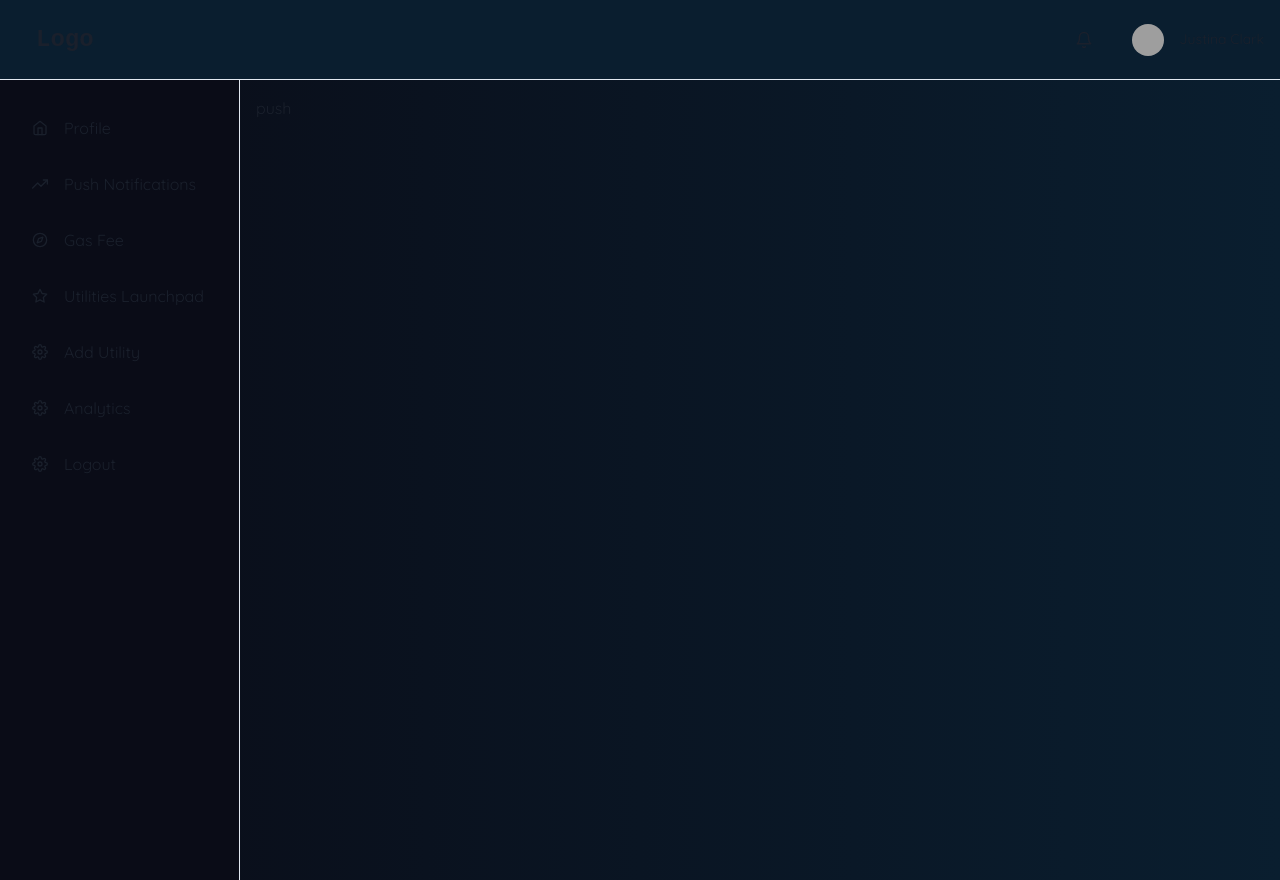
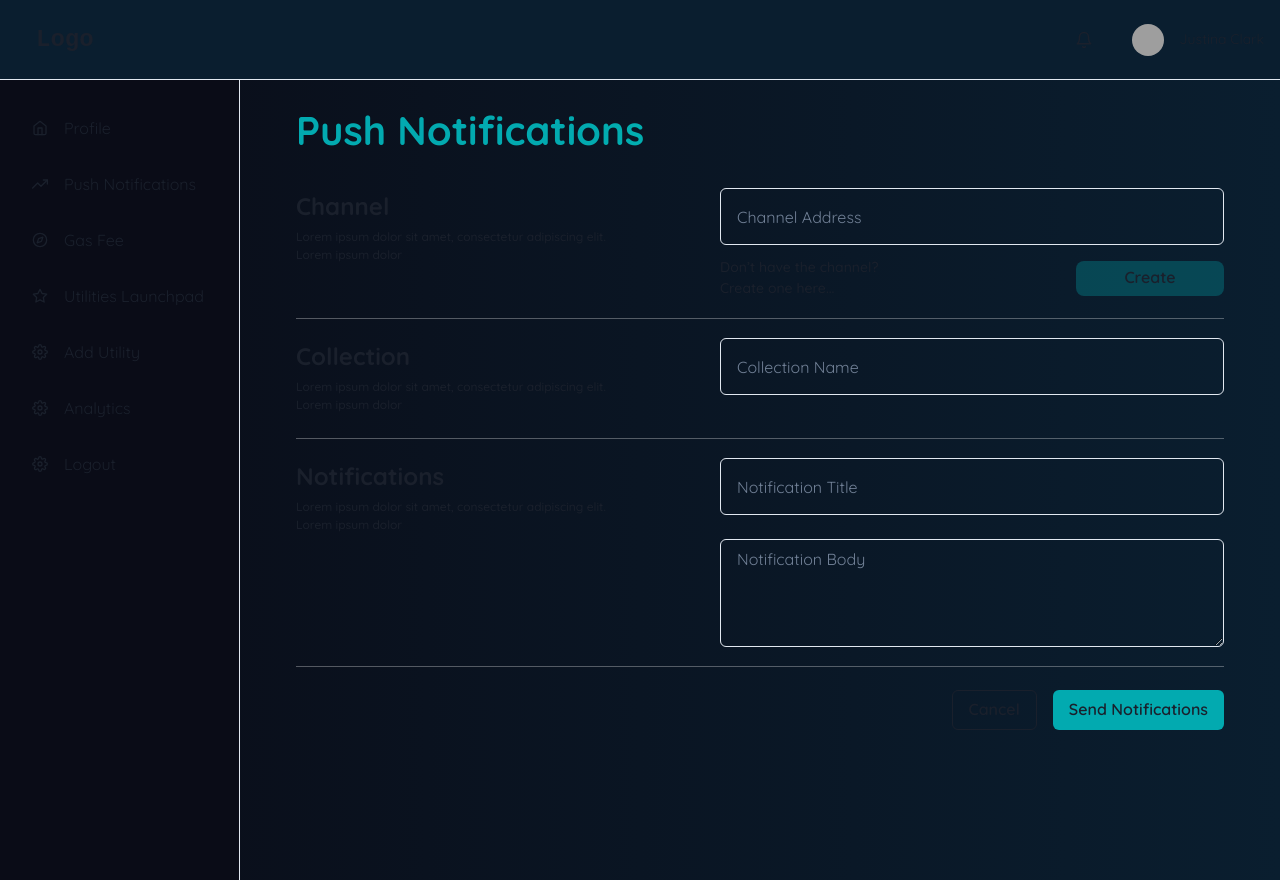
Before and after one commit to lazyfuhrer/strive-network-task, a Next.js app: page /push in a window 1280 px wide. Built offline with nearby package versions, Linux system fonts and the light colour scheme; grey boxes are pictures that could not be loaded.

Commit message:
feat: created biconmy and push pages

```diff
--- a/src/pages/biconomy.tsx
+++ b/src/pages/biconomy.tsx
@@ -1,8 +1,8 @@
-import { Box, Button, Divider, FormControl, FormLabel, Input, Select, Stack, Text, Textarea } from '@chakra-ui/react';
+import { Box, Button, Divider, FormControl, FormLabel, Input, Select, Stack, StackDivider, Text, Textarea } from '@chakra-ui/react';
 
 export default function Biconomy() {
   return (
-    <Stack p={10} spacing={18}>
+    <Stack p={10} spacing={18} divider={<StackDivider borderColor='rgba(255, 255, 255, 0.3)' />}>
       <Stack
         direction={{ base: 'column', md: 'row' }}
         spacing={{ base: 5, md: 10 }}
@@ -49,7 +49,7 @@ export default function Biconomy() {
           </Box>
         </Box>
       </Stack>
-      <Divider />
+
       <Stack
         direction={{ base: 'column', md: 'row' }}
         spacing={{ base: 5, md: 10 }}
--- a/src/pages/push.tsx
+++ b/src/pages/push.tsx
@@ -1,9 +1,94 @@
-import { Text } from '@chakra-ui/react'
+import { Box, Button, ButtonGroup, Flex, FormControl, Input, Stack, StackDivider, Text, Textarea } from '@chakra-ui/react'
 
 export default function Push() {
   return (
-    <>
-        <Text>push</Text>
-    </>
-  )
+    <Box pl={10} pr={10} pt={1}>
+      <Text fontSize={{base: '35px', md: '40px'}} fontWeight={700} style={{ background: 'linear-gradient(90deg, #02AAB0 30.18%, #00CDAC 95.88%)', WebkitBackgroundClip: 'text', color: 'transparent'}}>Push Notifications</Text>
+      <Stack mt={7} direction='column' spacing={19} divider={<StackDivider borderColor='rgba(255, 255, 255, 0.3)' />}>
+        <Stack direction={{ base: 'column', md: 'row' }}>
+          <Box flex={1} pr={{ base: 0, md: 10 }}>
+            <Text fontSize={['20px', '24px']} fontWeight={700} mb={1}>
+              Channel
+            </Text>
+            <Box maxW="316px">
+              <Text fontSize={['10px', '12px']} fontWeight={500}>
+                Lorem ipsum dolor sit amet, consectetur adipiscing elit. Lorem ipsum dolor
+              </Text>
+            </Box>
+          </Box>
+          <Box flex={{ base: 1, md: 'none' }} pl={{ base: 0, md: 10 }}>
+            <FormControl mb={3}>
+              <Input
+                placeholder='Channel Address'
+                w={['100%', '100%', '304px', '504px']}
+                h='57px'
+              />
+            </FormControl>
+            <Flex justifyContent="space-between" alignItems="center">
+              <Text fontSize={'14px'} fontWeight={500} w={'159px'}>Don’t have the channel? Create one here...</Text>
+              <Button borderRadius={'8px'} w={'148px'} h={'35px'} bgColor={'rgba(2, 170, 176, 0.3)'}>Create</Button>
+            </Flex>
+          </Box>
+        </Stack>
+
+        <Stack direction={{ base: 'column', md: 'row' }}>
+          <Box flex={1} pr={{ base: 0, md: 10 }}>
+            <Text fontSize={['20px', '24px']} fontWeight={700} mb={1}>
+              Collection
+            </Text>
+            <Box maxW="316px">
+              <Text fontSize={['10px', '12px']} fontWeight={500}>
+                Lorem ipsum dolor sit amet, consectetur adipiscing elit. Lorem ipsum dolor
+              </Text>
+            </Box>
+          </Box>
+          <Box pl={{ base: 0, md: 10 }}>
+            <FormControl mb={6}>
+              <Input
+                placeholder='Collection Name'
+                w={['100%', '100%', '304px', '504px']}
+                h='57px'
+              />
+            </FormControl>
+          </Box>
+        </Stack>
+
+        <Stack direction={{ base: 'column', md: 'row' }}>
+          <Box flex={1} pr={{ base: 0, md: 10 }}>
+            <Text fontSize={['20px', '24px']} fontWeight={700} mb={1}>
+              Notifications
+            </Text>
+            <Box maxW="316px">
+              <Text fontSize={['10px', '12px']} fontWeight={500}>
+                Lorem ipsum dolor sit amet, consectetur adipiscing elit. Lorem ipsum dolor
+              </Text>
+            </Box>
+          </Box>
+          <Box pl={{ base: 0, md: 10 }}>
+            <FormControl mb={6}>
+              <Input
+                placeholder='Notification Title'
+                w={['100%', '100%', '304px', '504px']}
+                h='57px'
+              />
+            </FormControl>
+            <FormControl>
+              <Textarea
+                placeholder='Notification Body'
+                w={['100%', '100%', '304px', '504px']}
+                h='108px'
+              />
+            </FormControl>
+          </Box>
+        </Stack>
+
+        <Flex mt={1} minWidth='max-content' alignItems='center' justifyContent='flex-end' gap='2'>
+          <ButtonGroup gap='2'>
+            <Button bgColor={'transparent'} border={'1px'}>Cancel</Button>
+            <Button bgColor={'rgba(2, 170, 176, 1)'}>Send Notifications</Button>
+          </ButtonGroup>
+        </Flex>
+      </Stack>
+    </Box>
+  );
 };
```
